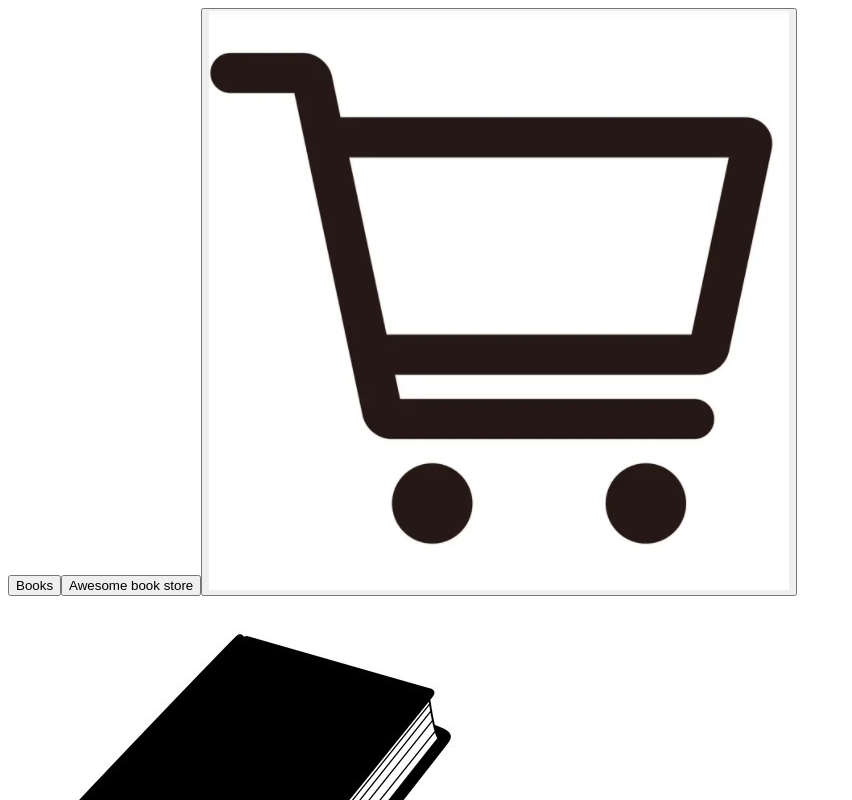
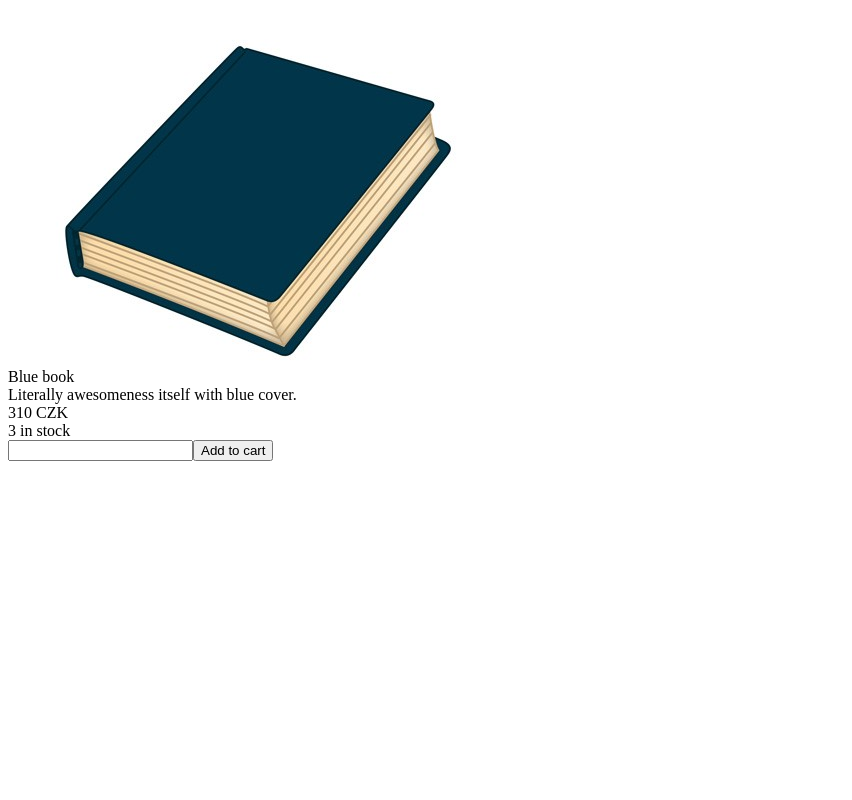
Before and after one commit to kachlikjakub/DESO_assignment, a React (Create React App) app: page / in a window 1280 px wide. Shown: the top 800 px of the page, without its empty margins (0-852 px from the left). Built offline with nearby package versions, Linux system fonts and the light colour scheme.

Commit message:
components created

```diff
--- a/src/App.js
+++ b/src/App.js
@@ -1,5 +1,22 @@
 import cart from "./cart.png"
-function App() {
+import React, { Component } from 'react';
+import Item from './components/Item'
+
+class App extends Component {
+    constructor(props) {
+        super(props);
+    }
+    state = {  }
+    render() {
+        return (
+<Item/>
+         );
+    }
+}
+
+export default App;
+
+function App1() {
     if (window.location.pathname === "/cart") {
         return <div>
             <button onClick={() => window.location.href = "/"}>Books</button>
@@ -71,5 +88,3 @@ function App() {
         </div>
     );
 }
-
-export default App;
--- /dev/null
+++ b/src/components/Item.jsx
@@ -0,0 +1,17 @@
+import React from "react";
+
+function Item() {
+  return (
+    <div>
+      <img src=".././book-blue.jpg" />
+      <div>Blue book</div>
+      <div>Literally awesomeness itself with blue cover.</div>
+      <div>310 CZK</div>
+      <div>3 in stock</div>
+      <input type="number" />
+      <button>Add to cart</button>
+    </div>
+  );
+}
+
+export default Item;
```
Also changed, not shown: src/components/Cart.jsx (added), src/components/PageContent.jsx (added), src/components/TopBar.jsx (added), src/components/TopBarItem.jsx (added), src/constants/AvailableIProducts.jsx (added).
